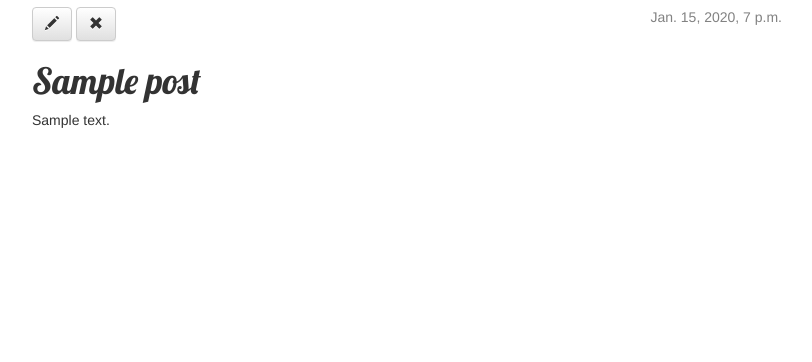
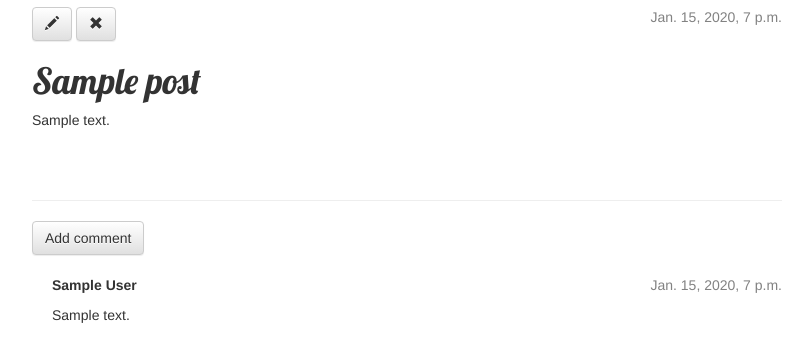
Before and after one commit to floralcustom/my-first-blog, a Django app: page /post/1/ in a window 1280 px wide. Shown: the part 137-499 px from the top of the page, without its empty margins (23-835 px from the left). Run offline with Django 3.2, Linux system fonts and the light colour scheme; tables that the repository leaves empty hold one stand-in row (values such as "Sample post"); some libraries are stand-ins or nearby versions.

Commit message:
add comment and remove

```diff
--- a/blog/admin.py
+++ b/blog/admin.py
@@ -1,6 +1,7 @@
 from django.contrib import admin
-from .models import Post
+from .models import Post, Comment
 
 # Register your models here.
 
 admin.site.register(Post)
+admin.site.register(Comment)
--- a/blog/models.py
+++ b/blog/models.py
@@ -14,5 +14,24 @@ class Post(models.Model):
         self.published_date = timezone.now()
         self.save()
 
+    def approved_comments(self):
+        return self.comments.filter(approved_comment=True)
+
     def __str__(self):
         return self.title
+
+
+
+class Comment(models.Model):
+    post = models.ForeignKey('blog.Post', related_name='comments')
+    author = models.CharField(max_length=200)
+    text = models.TextField()
+    created_date = models.DateTimeField(default=timezone.now)
+    approved_comment = models.BooleanField(default=False)
+
+    def approve(self):
+        self.approved_comment = True
+        self.save()
+
+    def __str__(self):
+        return self.text
--- a/blog/static/css/blog.css
+++ b/blog/static/css/blog.css
@@ -53,3 +53,7 @@ h1, h2, h3, h4 {
 .post h1 a, .post h1 a:visited {
     color: #000000;
 }
+
+.comment {
+    margin: 20px 0px 20px 20px;
+}
--- a/blog/templates/blog/post_detail.html
+++ b/blog/templates/blog/post_detail.html
@@ -14,4 +14,23 @@
 		<h1>{{ post.title }}</h1>
 		<p>{{ post.text|linebreaksbr }}</p>
 	</div>
+<hr>
+<a class="btn btn-default" href="{% url 'add_comment_to_post' pk=post.pk %}">Add comment</a>
+{% for comment in post.comments.all %}
+	{% if user.is_authenticated or comment.approved_comment %}
+    <div class="comment">
+        <div class="date">
+			{{ comment.created_date }}
+			{% if not comment.approved_comment %}
+                <a class="btn btn-default" href="{% url 'comment_remove' pk=comment.pk %}"><span class="glyphicon glyphicon-remove"></span></a>
+                <a class="btn btn-default" href="{% url 'comment_approve' pk=comment.pk %}"><span class="glyphicon glyphicon-ok"></span></a>
+			{% endif %}
+		</div>
+        <strong>{{ comment.author }}</strong>
+        <p>{{ comment.text|linebreaks }}</p>
+    </div>
+	{% endif %}
+{% empty %}
+    <p>No comments here yet :(</p>
+{% endfor %}
 {% endblock %}
--- a/blog/templates/blog/post_list.html
+++ b/blog/templates/blog/post_list.html
@@ -9,6 +9,7 @@
 			</div>
 			<h1><a href ="{% url 'post_detail' pk=post.pk %}"> {{ post.title }}</a></h1>
 			<p>{{ post.text|linebreaksbr }}</p>
+			<a href="{% url 'post_detail' pk=post.pk %}">Comments: {{ post.approved_comments.count }}</a>
 		</div>
 	{% endfor %}
-{% endblock %}
+{% endblock content %}
--- a/blog/urls.py
+++ b/blog/urls.py
@@ -9,4 +9,7 @@ urlpatterns = [
     url(r'^drafts/$', views.post_draft_list, name='post_draft_list'),
     url(r'^post/(?P<pk>\d+)/publish/$', views.post_publish, name='post_publish'),
     url(r'^post/(?P<pk>\d+)/remove/$', views.post_remove, name='post_remove'),
+    url(r'^post/(?P<pk>\d+)/comment/$', views.add_comment_to_post, name='add_comment_to_post'),
+    url(r'^comment/(?P<pk>\d+)/approve/$', views.comment_approve, name='comment_approve'),
+    url(r'^comment/(?P<pk>\d+)/remove/$', views.comment_remove, name='comment_remove'),
 ]
--- a/blog/views.py
+++ b/blog/views.py
@@ -1,8 +1,8 @@
 from django.contrib.auth.decorators import login_required
 from django.utils import timezone
 from django.shortcuts import render, get_object_or_404, redirect
-from .models import Post
-from .forms import PostForm
+from .models import Post, Comment
+from .forms import PostForm, CommentForm
 
 # lie : less than equal  <=
 # lt : less than   <
@@ -38,6 +38,20 @@ def post_remove(request, pk):
     post.delete()
     return redirect('post_list')
 
+def add_comment_to_post(request, pk):
+    post = get_object_or_404(Post, pk=pk)
+    if request.method == "POST":
+        form = CommentForm(request.POST)
+        if form.is_valid():
+            comment = form.save(commit=False)
+            comment.post = post
+            comment.save()
+            return redirect('post_detail', pk=post.pk)
+    else:
+        form = CommentForm()
+    return render(request, 'blog/add_comment_to_post.html', {'form': form})
+
+
 @login_required(login_url='admin:login')
 def post_new(request):
     if request.method == "POST":
@@ -66,3 +80,16 @@ def post_edit(request, pk):
     else:
         form = PostForm(instance=post)
     return render(request, 'blog/post_edit.html', {'form':form})
+
+@login_required
+def comment_approve(request, pk):
+    comment = get_object_or_404(Comment, pk=pk)
+    comment.approve()
+    return redirect('post_detail', pk=comment.post.pk)
+
+@login_required
+def comment_remove(request, pk):
+    comment = get_object_or_404(Comment, pk=pk)
+    post_pk = comment.post.pk
+    comment.delete()
+    return redirect('post_detail', pk=post_pk)
```
Also changed, not shown: blog/forms.py (+7 -1 lines), blog/templates/blog/add_comment_to_post.html (added, +10 -0 lines), blog/migrations/0002_comment.py (added).
